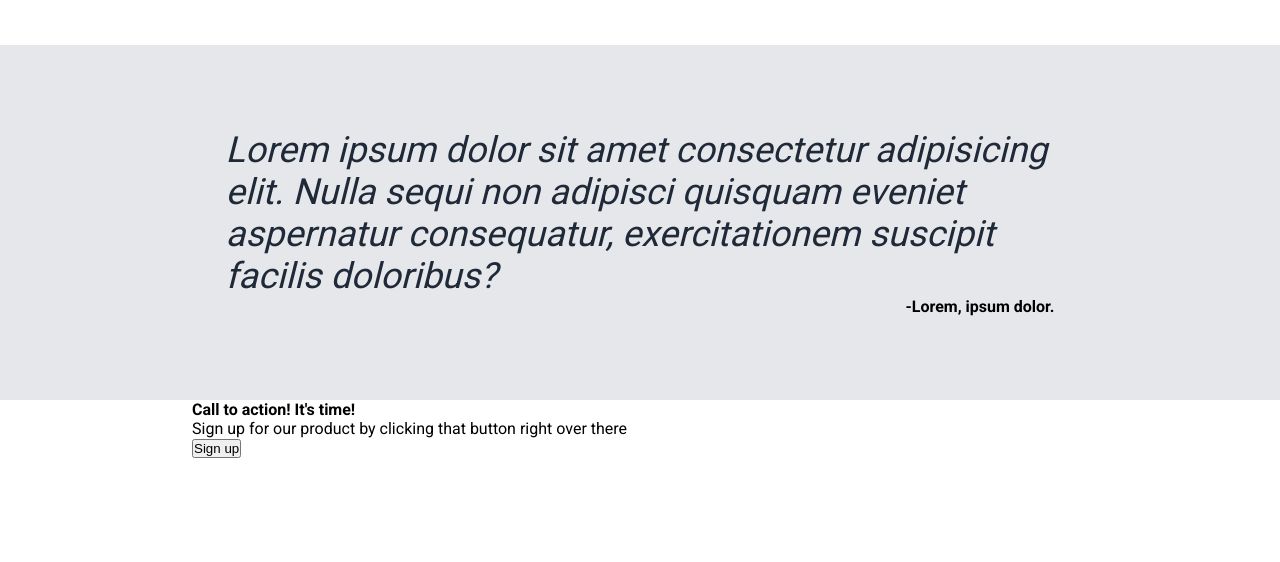
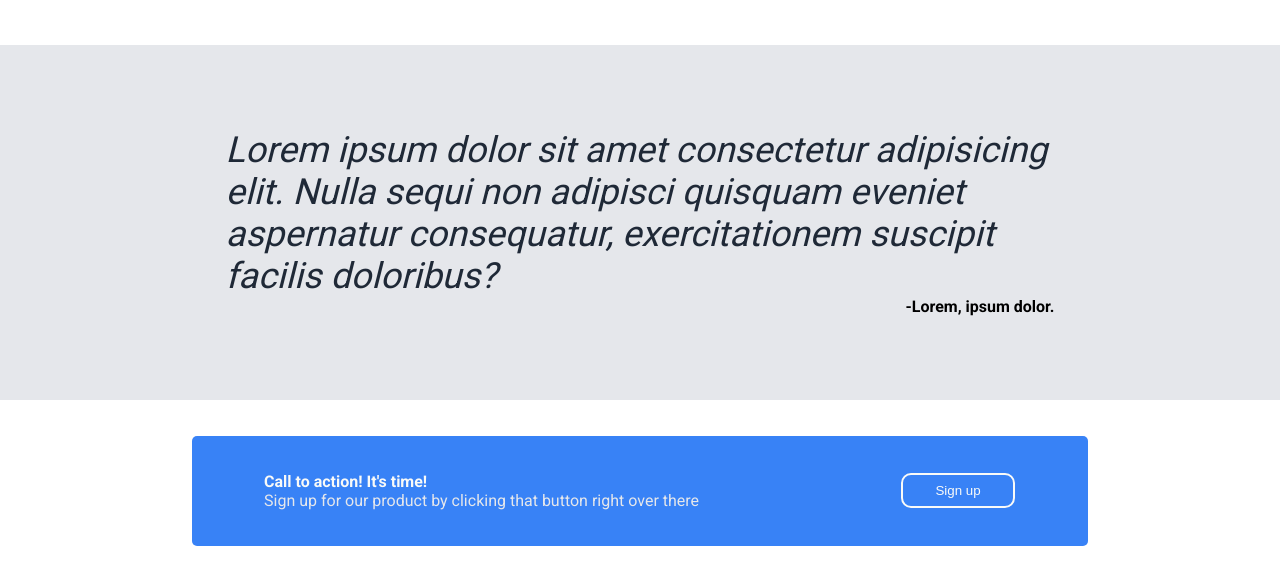
Before and after one commit to av-erencelik/landing-page-odin, a plain HTML site: page index.html in a window 1280 px wide. Shown: the part 943-1505 px from the top of the page. Before the commit the page ends 1401 px from the top, so only its background shows below. Drawn offline with Linux system fonts and the light colour scheme.

Commit message:
complete footer

```diff
--- a/styles.css
+++ b/styles.css
@@ -35,8 +35,18 @@ header {
     text-decoration: none;
     margin-left: 16px;
 }
+.nav-link a:hover {
+    border-bottom:2px solid #E5E7EB
+}
 .logo  {
     font-size: 24px;
+}
+.logo i {
+    transition: all 0.3s;
+}
+.logo:hover {
+    color: #9a9ca0;
+    cursor: pointer;
 }
 
 /* hero */
@@ -124,3 +134,42 @@ h2 {
 .quote {
     padding: 36px 0;
 }
+/* footer  */
+footer {
+    margin-top: 36px;
+    margin-bottom: 16px;
+}
+.footer {
+    background-color: #3882f6;
+    display: flex;
+    padding: 36px;
+    align-items: center;
+    border-radius: 5px;
+}
+.footer-text {
+    flex: 3;
+    color: #f9faf8;
+    padding: 0 36px;
+}
+.footer-text p {
+    color: #E5E7EB;
+}
+.footer-button  button{
+    padding: 8px 32px;
+    background-color: #3882f6;
+    border-radius: 10px;
+    border: 2px solid #f9faf8;
+    color: #f9faf8;
+    transition: all 0.3s;
+}
+.footer-button button:hover {
+    background-color: #f9faf8;
+    color: #3882f6;
+    cursor: pointer;
+}
+.footer-button {
+    display: flex;
+    justify-content: center;
+    align-items: center;
+    flex: 1;
+}
```
